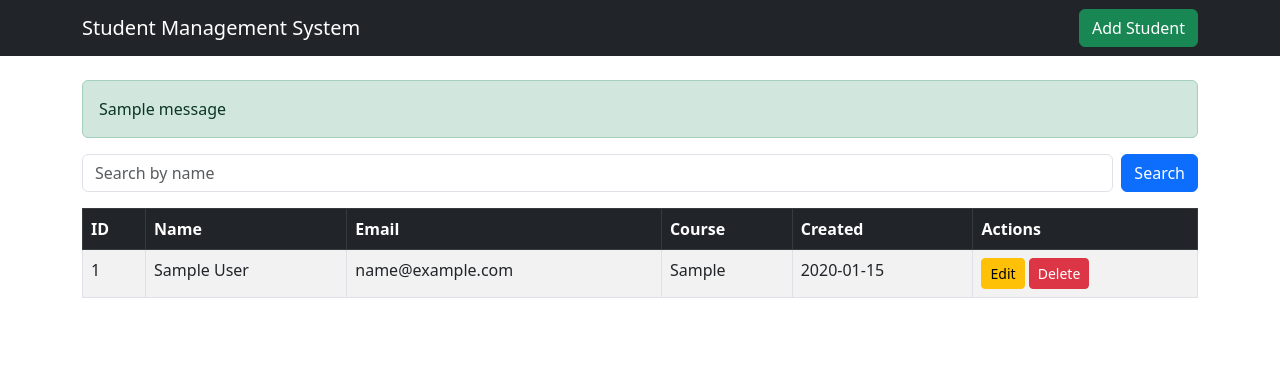
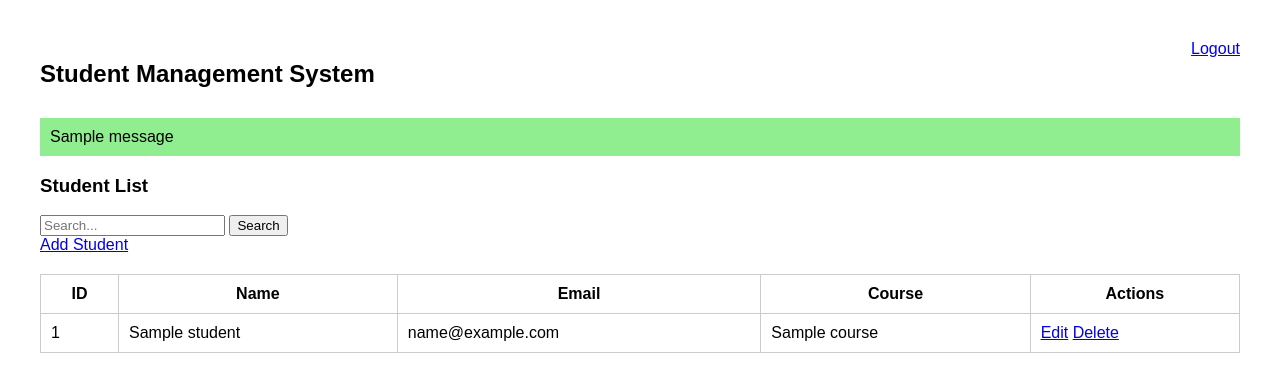
Before and after one commit to pallavinarsinge04/Student_Management_System, a Flask app: template templates/index.html in a window 1280 px wide. Shown: the top 392 px of the page. Run offline with Flask 3, Linux system fonts and the light colour scheme; the visitor is signed in with stand-in values (Sample User, id 1); tables that the repository leaves empty hold one stand-in row (values such as "Sample post"); the template is opened without the code that fills it: values that come from a table or form of the project are taken from there, most other values are stand-ins (such as "Sample title", 1, 10 or a date in 2020); one stand-in notice (Sample message) is shown; parts of the project's set-up code (start-up, migrations or seed data) failed here and were passed over.

Commit message:
Implement search functionality, pagination (5 per page), and flash messaging system with improved UI styling

```diff
--- a/app.py
+++ b/app.py
@@ -1,150 +1,116 @@
-from flask import Flask, render_template, request, redirect, url_for, flash, session
-from config import Config
+from flask import Flask, render_template, request, redirect, url_for, session, flash
 from models import db, Student, Admin
-import os
+from werkzeug.security import generate_password_hash, check_password_hash
 
 app = Flask(__name__)
-app.config.from_object(Config)
+app.config['SQLALCHEMY_DATABASE_URI'] = 'sqlite:///students.db'
+app.config['SQLALCHEMY_TRACK_MODIFICATIONS'] = False
+app.config['SECRET_KEY'] = 'secretkey123'
 
 db.init_app(app)
 
-# -------------------------
-# Create Database & Admin
-# -------------------------
 with app.app_context():
-    if not os.path.exists("instance"):
-        os.makedirs("instance")
-
     db.create_all()
 
-    # Create default admin if not exists
-    if not Admin.query.filter_by(username="admin").first():
-        admin = Admin(username="admin")
-        admin.set_password("admin123")
-        db.session.add(admin)
-        db.session.commit()
+# ---------------- LOGIN ---------------- #
 
-
-# -------------------------
-# LOGIN ROUTE
-# -------------------------
-@app.route("/login", methods=["GET", "POST"])
+@app.route('/login', methods=['GET', 'POST'])
 def login():
-    if request.method == "POST":
-        username = request.form["username"]
-        password = request.form["password"]
+    if request.method == 'POST':
+        username = request.form['username']
+        password = request.form['password']
 
         admin = Admin.query.filter_by(username=username).first()
 
-        if admin and admin.check_password(password):
-            session["admin"] = admin.username
-            flash("Login successful!", "success")
-            return redirect(url_for("index"))
+        if admin and check_password_hash(admin.password, password):
+            session['admin'] = username
+            flash("Login Successful!", "success")
+            return redirect(url_for('index'))
         else:
-            flash("Invalid credentials!", "danger")
+            flash("Invalid Credentials!", "danger")
 
-    return render_template("login.html")
+    return render_template('login.html')
 
 
-# -------------------------
-# LOGOUT ROUTE
-# -------------------------
-@app.route("/logout")
+@app.route('/logout')
 def logout():
-    session.pop("admin", None)
+    session.pop('admin', None)
     flash("Logged out successfully!", "info")
-    return redirect(url_for("login"))
+    return redirect(url_for('login'))
 
+# ---------------- HOME ---------------- #
 
-# -------------------------
-# HOME - VIEW STUDENTS
-# -------------------------
-@app.route("/")
+@app.route('/')
 def index():
-    if "admin" not in session:
-        return redirect(url_for("login"))
+    if 'admin' not in session:
+        return redirect(url_for('login'))
 
-    students = Student.query.all()
-    return render_template("index.html", students=students)
+    search = request.args.get('search')
+    page = request.args.get('page', 1, type=int)
 
+    if search:
+        students = Student.query.filter(
+            Student.name.contains(search) |
+            Student.email.contains(search) |
+            Student.course.contains(search)
+        ).paginate(page=page, per_page=5)
+    else:
+        students = Student.query.paginate(page=page, per_page=5)
 
-# -------------------------
-# ADD STUDENT
-# -------------------------
-@app.route("/add", methods=["GET", "POST"])
+    return render_template('index.html', students=students, search=search)
+
+# ---------------- ADD STUDENT ---------------- #
+
+@app.route('/add', methods=['GET', 'POST'])
 def add_student():
-    if "admin" not in session:
-        return redirect(url_for("login"))
+    if 'admin' not in session:
+        return redirect(url_for('login'))
 
-    if request.method == "POST":
-        name = request.form["name"]
-        email = request.form["email"]
-        course = request.form["course"]
-
-        new_student = Student(name=name, email=email, course=course)
+    if request.method == 'POST':
+        new_student = Student(
+            name=request.form['name'],
+            email=request.form['email'],
+            course=request.form['course']
+        )
         db.session.add(new_student)
         db.session.commit()
+        flash("Student Added Successfully!", "success")
+        return redirect(url_for('index'))
 
-        flash("Student added successfully!", "success")
-        return redirect(url_for("index"))
+    return render_template('add_student.html')
 
-    return render_template("add_student.html")
+# ---------------- EDIT STUDENT ---------------- #
 
-
-# -------------------------
-# UPDATE STUDENT
-# -------------------------
-@app.route("/update/<int:id>", methods=["GET", "POST"])
-def update_student(id):
-    if "admin" not in session:
-        return redirect(url_for("login"))
+@app.route('/edit/<int:id>', methods=['GET', 'POST'])
+def edit_student(id):
+    if 'admin' not in session:
+        return redirect(url_for('login'))
 
     student = Student.query.get_or_404(id)
 
-    if request.method == "POST":
-        student.name = request.form["name"]
-        student.email = request.form["email"]
-        student.course = request.form["course"]
+    if request.method == 'POST':
+        student.name = request.form['name']
+        student.email = request.form['email']
+        student.course = request.form['course']
+        db.session.commit()
+        flash("Student Updated Successfully!", "success")
+        return redirect(url_for('index'))
 
-        db.session.commit()
-        flash("Student updated successfully!", "info")
-        return redirect(url_for("index"))
+    return render_template('edit_student.html', student=student)
 
-    return render_template("add_student.html", student=student)
+# ---------------- DELETE STUDENT ---------------- #
 
-
-# -------------------------
-# DELETE STUDENT
-# -------------------------
-@app.route("/delete/<int:id>")
+@app.route('/delete/<int:id>')
 def delete_student(id):
-    if "admin" not in session:
-        return redirect(url_for("login"))
+    if 'admin' not in session:
+        return redirect(url_for('login'))
 
     student = Student.query.get_or_404(id)
     db.session.delete(student)
     db.session.commit()
-
-    flash("Student deleted successfully!", "danger")
-    return redirect(url_for("index"))
+    flash("Student Deleted Successfully!", "danger")
+    return redirect(url_for('index'))
 
 
-# -------------------------
-# SEARCH STUDENT
-# -------------------------
-@app.route("/search", methods=["POST"])
-def search():
-    if "admin" not in session:
-        return redirect(url_for("login"))
-
-    name = request.form["name"]
-    students = Student.query.filter(Student.name.like(f"%{name}%")).all()
-    return render_template("index.html", students=students)
-
-
-# -------------------------
-# RUN APP
-# -------------------------
-
-if __name__ == "__main__":
+if __name__ == '__main__':
     app.run(debug=True)
--- /dev/null
+++ b/static/style.css
@@ -0,0 +1,29 @@
+body {
+    font-family: Arial;
+    margin: 40px;
+}
+
+nav {
+    display: flex;
+    justify-content: space-between;
+}
+
+table {
+    width: 100%;
+    border-collapse: collapse;
+    margin-top: 20px;
+}
+
+table, th, td {
+    border: 1px solid #ccc;
+    padding: 10px;
+}
+
+.alert {
+    padding: 10px;
+    margin: 10px 0;
+}
+
+.success { background: lightgreen; }
+.danger { background: pink; }
+.info { background: lightblue; }
--- a/templates/base.html
+++ b/templates/base.html
@@ -2,31 +2,26 @@
 <html>
 <head>
     <title>Student Management System</title>
-    <link href="https://cdn.jsdelivr.net/npm/bootstrap@5.3.0/dist/css/bootstrap.min.css" rel="stylesheet">
+    <link rel="stylesheet" href="{{ url_for('static', filename='style.css') }}">
 </head>
 <body>
 
-<nav class="navbar navbar-dark bg-dark mb-4">
-    <div class="container">
-        <a class="navbar-brand" href="/">Student Management System</a>
-        <a href="/add" class="btn btn-success">Add Student</a>
-    </div>
+<nav>
+    <h2>Student Management System</h2>
+    {% if session.get('admin') %}
+        <a href="{{ url_for('logout') }}">Logout</a>
+    {% endif %}
 </nav>
 
-<div class="container">
+{% with messages = get_flashed_messages(with_categories=true) %}
+  {% if messages %}
+    {% for category, message in messages %}
+      <div class="alert {{ category }}">{{ message }}</div>
+    {% endfor %}
+  {% endif %}
+{% endwith %}
 
-    {% with messages = get_flashed_messages(with_categories=true) %}
-        {% for category, message in messages %}
-            <div class="alert alert-{{ category }}">
-                {{ message }}
-            </div>
-        {% endfor %}
-    {% endwith %}
-
-    {% block content %}{% endblock %}
-
-</div>
+{% block content %}{% endblock %}
 
 </body>
-
 </html>
--- a/templates/index.html
+++ b/templates/index.html
@@ -1,43 +1,45 @@
 {% extends "base.html" %}
-
 {% block content %}
 
-<form method="POST" action="/search" class="d-flex mb-3">
-    <input type="text" name="name" class="form-control me-2" placeholder="Search by name">
-    <button type="submit" class="btn btn-primary">Search</button>
+<h3>Student List</h3>
+
+<form method="GET">
+    <input type="text" name="search" placeholder="Search..." value="{{ search or '' }}">
+    <button type="submit">Search</button>
 </form>
 
-<table class="table table-bordered table-striped">
-    <thead class="table-dark">
+<a href="{{ url_for('add_student') }}">Add Student</a>
+
+<table>
     <tr>
         <th>ID</th>
         <th>Name</th>
         <th>Email</th>
         <th>Course</th>
-            <th>Created</th>
         <th>Actions</th>
     </tr>
-    </thead>
-    <tbody>
-        {% for student in students %}
+    {% for student in students.items %}
     <tr>
         <td>{{ student.id }}</td>
         <td>{{ student.name }}</td>
         <td>{{ student.email }}</td>
         <td>{{ student.course }}</td>
-            <td>{{ student.created_at.strftime("%Y-%m-%d") }}</td>
         <td>
-                <a href="/update/{{ student.id }}" class="btn btn-warning btn-sm">Edit</a>
-                <a href="/delete/{{ student.id }}"
-                   class="btn btn-danger btn-sm"
-                   onclick="return confirm('Are you sure?');">
-                   Delete
-                </a>
+            <a href="{{ url_for('edit_student', id=student.id) }}">Edit</a>
+            <a href="{{ url_for('delete_student', id=student.id) }}">Delete</a>
         </td>
     </tr>
     {% endfor %}
-    </tbody>
 </table>
 
+<div>
+    {% if students.has_prev %}
+        <a href="?page={{ students.prev_num }}">Previous</a>
+    {% endif %}
+
+    {% if students.has_next %}
+        <a href="?page={{ students.next_num }}">Next</a>
+    {% endif %}
+</div>
 
 {% endblock %}
```
Also changed, not shown: models.py (+109 -25 lines). Lines whose indentation alone changed are shown as unchanged.
